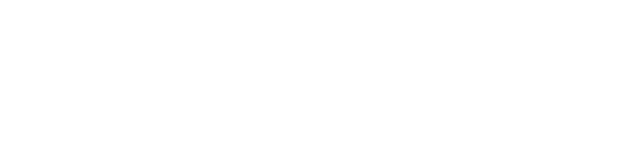
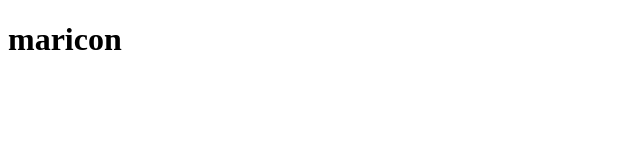
Before and after one commit to dclement02/IGPS, a plain HTML site: page 7hjhsda.html in a window 1280 px wide. Shown: the whole page, without its empty margins (0-640 px from the left). Drawn offline with Linux system fonts and the light colour scheme.

Commit message:
Update heading in HTML document

```diff
--- a/7hjhsda.html
+++ b/7hjhsda.html
@@ -6,6 +6,6 @@
     <title>Document</title>
 </head>
 <body>
-
+    <h1>maricon</h1>
 </body>
 </html>
```
